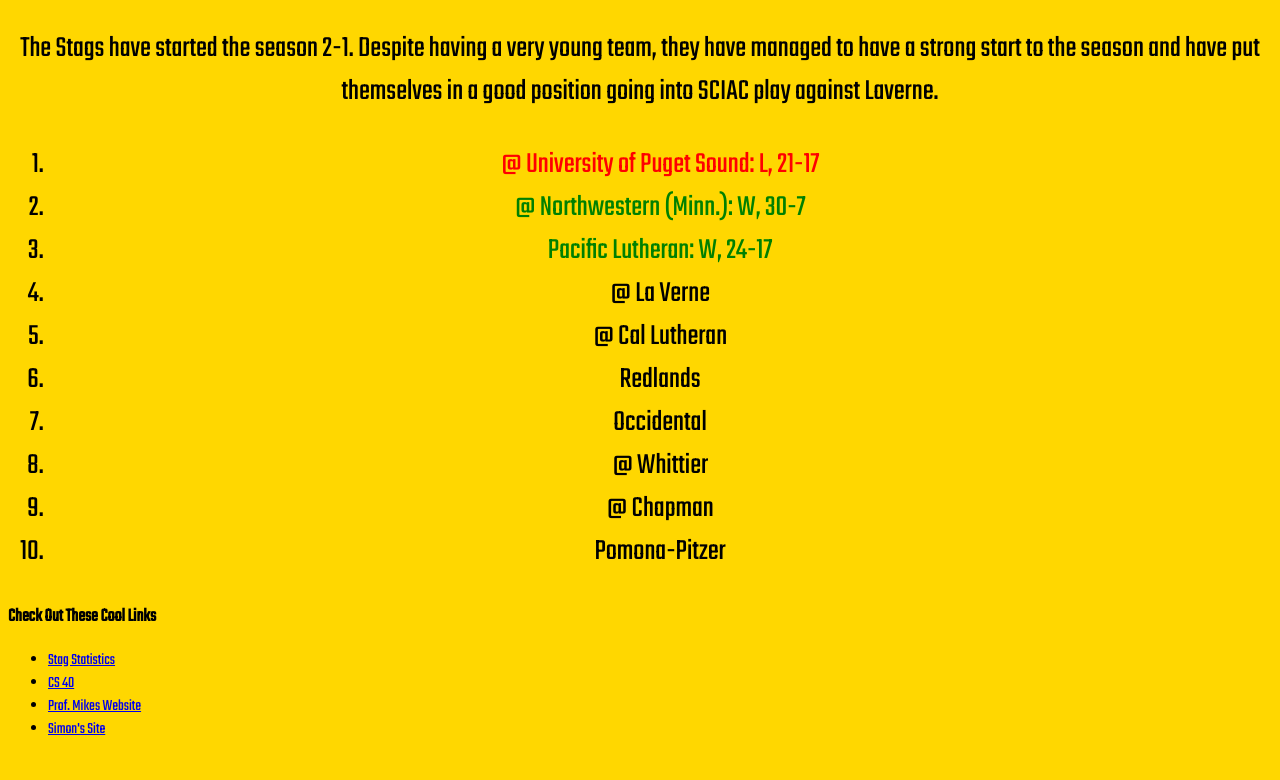
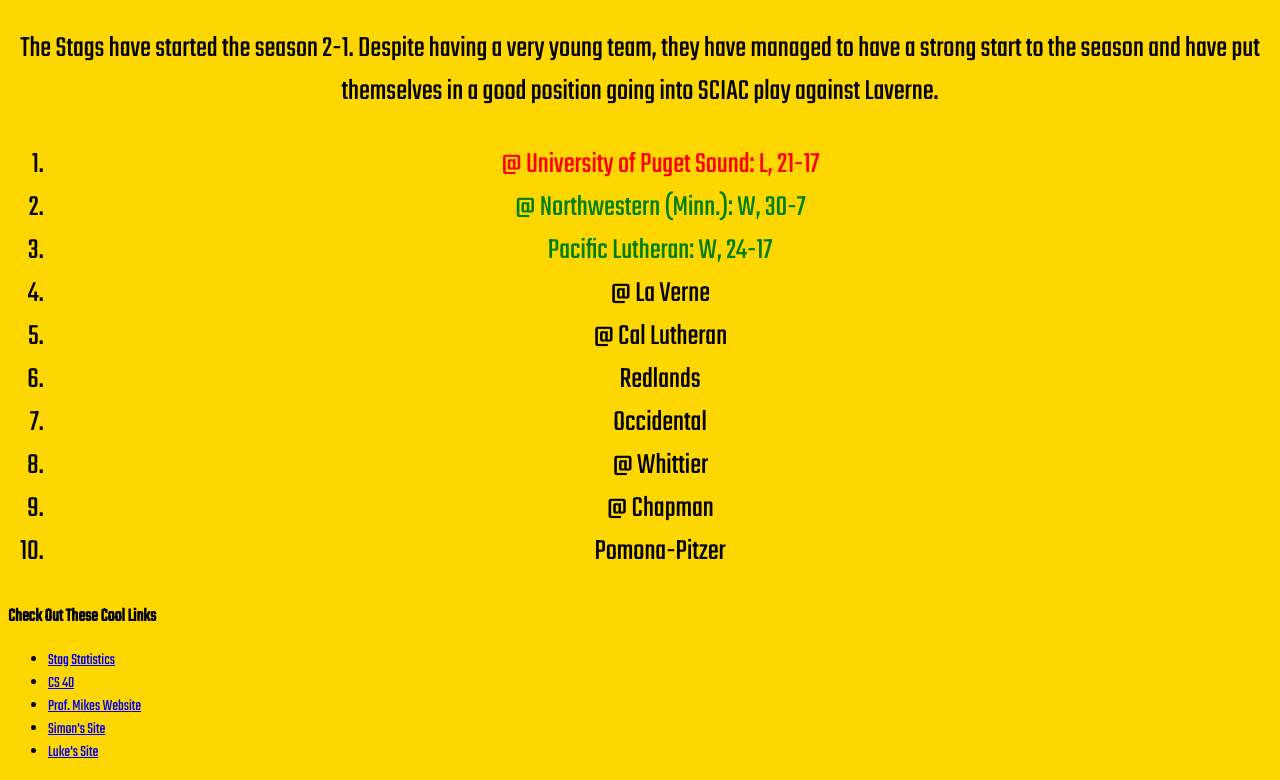
Before and after one commit to cmoffatt21/cmoffatt21.github.io, a plain HTML site: page index.html in a window 1280 px wide. Shown: the part 610-1390 px from the top of the page. Before the commit the page ends 1367 px from the top, so only its background shows below. Drawn offline with Linux system fonts and the light colour scheme; a web font is replaced by a local one.

Commit message:
Add files via upload

```diff
--- a/index.html
+++ b/index.html
@@ -64,6 +64,8 @@
 					<li><a href="https://github.com/mikeizbicki/cmc-csci040">CS 40</a></li>
 					<li><a href="https://izbicki.me">Prof. Mikes Website</a></li>
 					<li><a href="https://studentsimon.github.io" rel="follow">Simon's Site</a></li>
+					<li><a href="https://ldhillon21.github.io" rel="follow">Luke's Site</a></li>
+
 				</ul>
 
 
```
